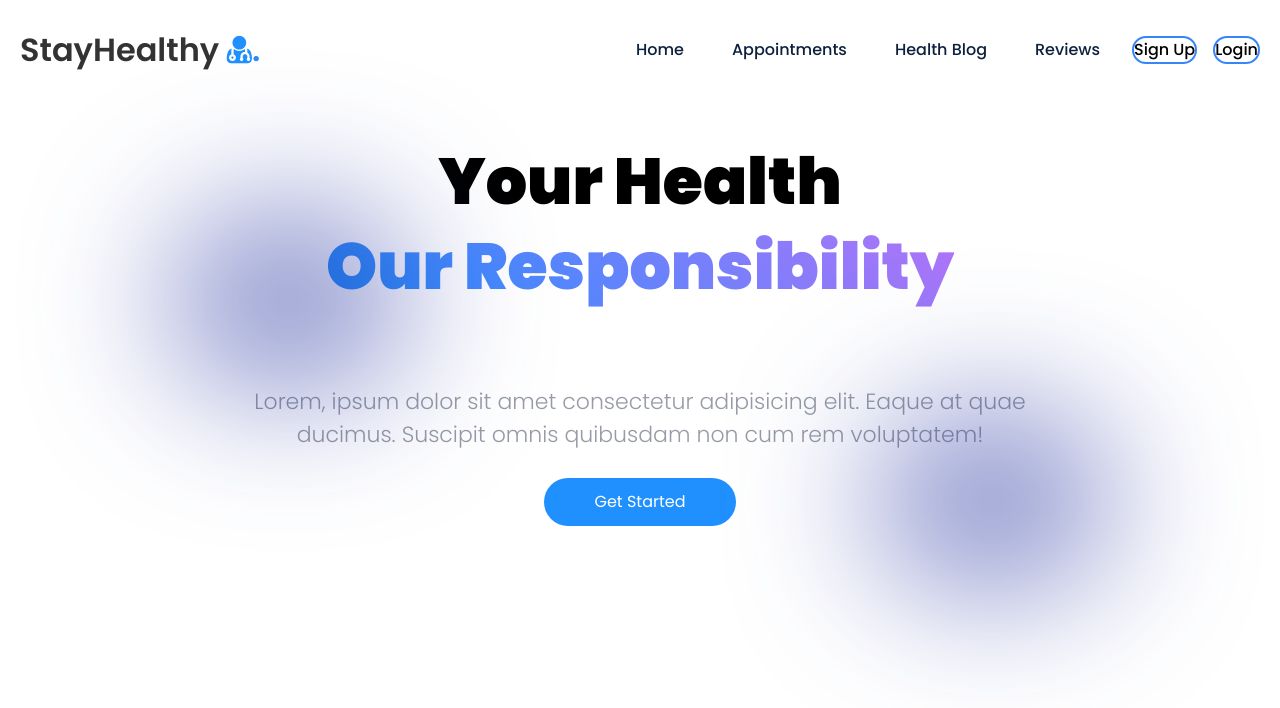
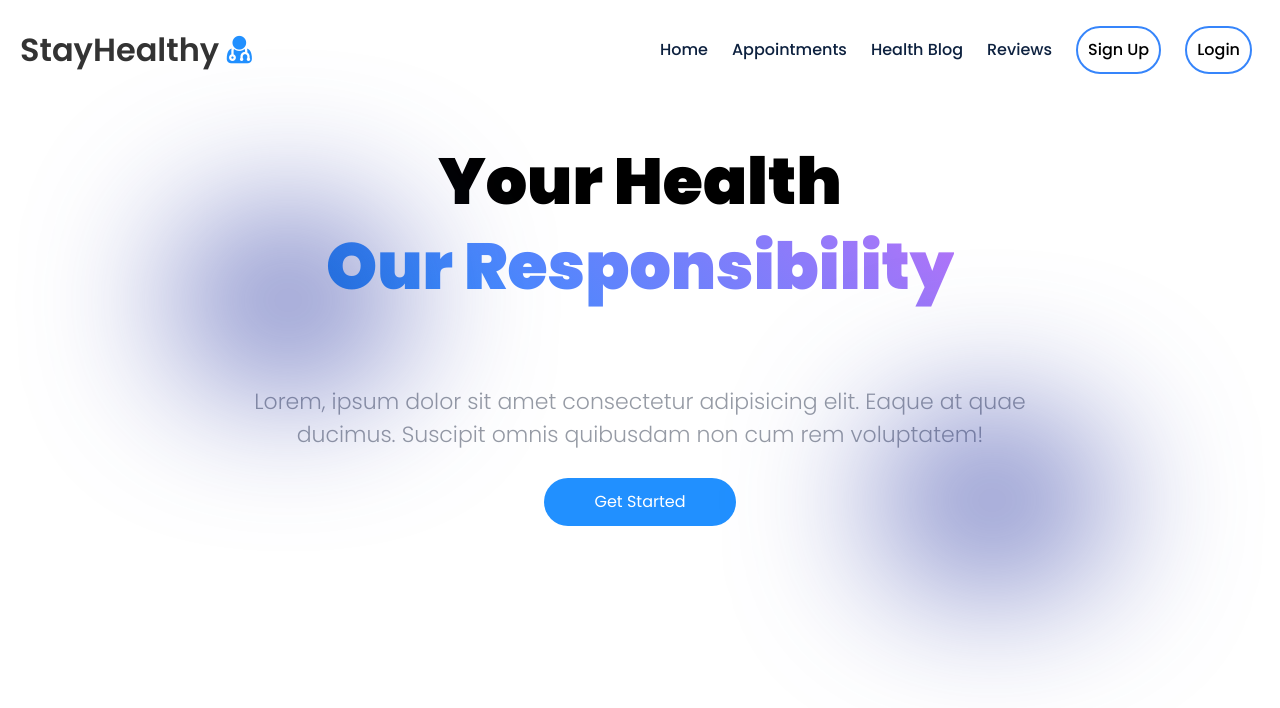
Before and after one commit to MohammadWS/test_med_app, a React (Create React App) app: page / in a window 1280 px wide. Shown: the top 708 px of the page. Built offline with nearby package versions, Linux system fonts and the light colour scheme.

Commit message:
style changes

```diff
--- a/src/Components/Landing_Page/LandingPage.css
+++ b/src/Components/Landing_Page/LandingPage.css
@@ -33,15 +33,9 @@
     color:#969BA5;
 }
 
-.hero-section .button {
-    padding: 0.7rem 2rem;
-    border-radius: 25px;
-    background-color: #2190FF;
-    color: #fff;
-    border: 1px solid transparent;
-    width: 15%;
-    margin-top:15px;
-}
+/* .hero-section .button {
+
+} */
 
 .hero-section div:nth-child(2) {
     margin-top: 4rem;
@@ -77,13 +71,21 @@ h2 {
 .lp-button {
     transition: all 0.5s ease-in-out;
     font-size: 1em;
-    padding: 1em;
+
     width: 100%;
     border-radius: 5px;
     margin-top: 10px;
+    padding: 0.7rem 2rem;
+    border-radius: 25px;
+    background-color: #2190FF;
+    color: #fff;
+    border: 1px solid transparent;
+    width: 15%;
+    margin-top:15px;
 }
-.button:hover {
+.lp-button:hover {
     transform: scale(0.98);
+
 }
 
 
@@ -102,7 +104,7 @@ h2 {
     .image {
         width: 500px;
     }
-    .hero-section .button{
+    .lp-button{
         margin-top:15px;
         width: 45%;
     }
--- a/src/Components/Landing_Page/Landing_Page.js
+++ b/src/Components/Landing_Page/Landing_Page.js
@@ -27,7 +27,7 @@ const Landing_Page = () => {
               Lorem, ipsum dolor sit amet consectetur adipisicing elit. Eaque at quae ducimus. Suscipit omnis quibusdam non cum rem voluptatem!
             </h4>
             <a href="#services">
-              <button class="button">Get Started</button>
+              <button class="lp-button">Get Started</button>
             </a>
         </div>
       </div>
--- a/src/Components/Navbar/Navbar.css
+++ b/src/Components/Navbar/Navbar.css
@@ -61,20 +61,22 @@ nav {
     list-style: none;
     display: flex;
     align-items: center;
-    gap: 1rem;
+    gap: 0.5rem;
     font-size: 1rem;
     font-weight: 500;
 }
+
 .link a {
-    padding: 0 1rem;
+    padding: 0 0.5rem;
     color: #0d213f;
-    transition: 0.3s;
+    transition: 0.3s ease-in-out;
+    display: inline-flex;
 }
 .link a:hover {
     color: #3685fb;
 }
 /* Media queries for mobile responsiveness */
-@media (max-width: 768px) {
+@media (max-width: 900px) {
     .nav__logo {
         margin-right: auto;
     }
@@ -120,7 +122,12 @@ nav {
     background-color: white;
     color: black;
     border-radius: 50px;
-    display: flex;
+    display: inline-flex;
+    padding: 10px;
+    align-items:center; /* Align items and justify content */
+    justify-content:center; /* Align items and justify content */
+    /* margin-top:3px; Margin from top */
+    transition: all 0.3 ease-in-out;
 }
 .btn1:hover {
     background-color: #3685fb; /* Hover effect */
@@ -136,6 +143,7 @@ nav {
     align-items:center; /* Align items and justify content */
     justify-content:center; /* Align items and justify content */
     margin-top:3px; /* Margin from top */
+    transition: all 0.3 ease-in-out;
 }
 .btn2:hover {
     background-color:#3685fb; /* Hover effect */
--- a/src/Components/Navbar/Navbar.js
+++ b/src/Components/Navbar/Navbar.js
@@ -57,7 +57,6 @@ const Navbar = () => {
                 <Link to="/">
                     StayHealthy <i style={{ color: '#2190FF' }} className="fa fa-user-md"></i>
                 </Link>
-                <span>.</span>
             </div>
             <div className="nav__icon" onClick={handleClick}>
                 <i className={click ? "fa fa-times" : "fa fa-bars"}></i>
```
